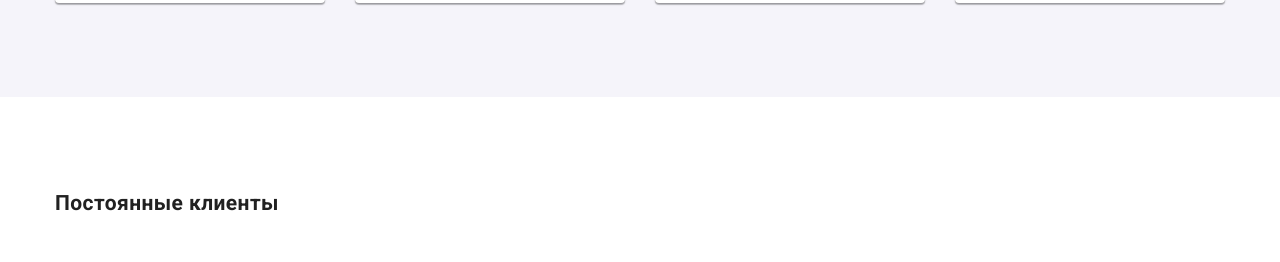
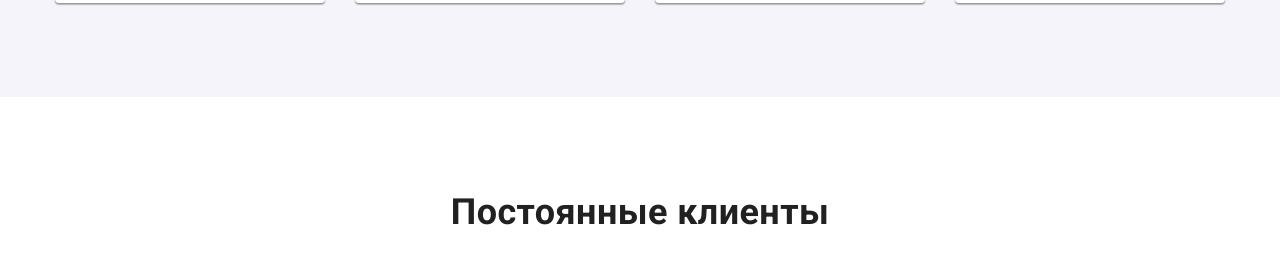
Before and after one commit to vadimvatsenko/goit-markup-hw-07, a plain HTML site: page index.html in a window 1280 px wide. Shown: the part 2204-2466 px from the top of the page. Drawn offline with nearby package versions, Linux system fonts and the light colour scheme.

Commit message:
homework07_final

```diff
--- a/index.html
+++ b/index.html
@@ -383,7 +383,7 @@
       </section>
       <section class="section">
         <div class="container">
-          <h2 class="title">Постоянные клиенты</h2>
+          <h2 class="title__client">Постоянные клиенты</h2>
           <ul class="client">
             <li class="client__list">
               <a class="client__link" href="">
```
